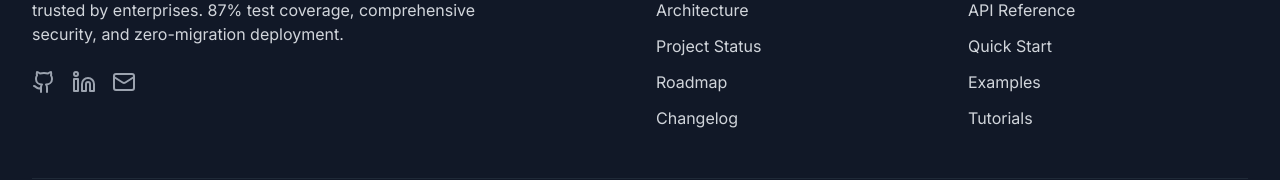
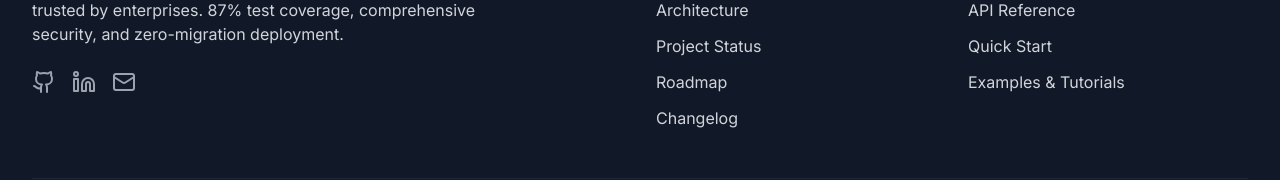
Before and after one commit to altus4/website, a Vue app: page / in a window 1280 px wide. Shown: the part 4873-5053 px from the top of the page. Built offline with nearby package versions, Linux system fonts and the light colour scheme.

Commit message:
Consolidate Examples and Tutorials link in FooterSection.vue for improved clarity and navigation.

```diff
--- a/src/components/FooterSection.vue
+++ b/src/components/FooterSection.vue
@@ -45,8 +45,7 @@
             <a href="https://github.com/altus4/core#readme" target="_blank" rel="noopener noreferrer" class="block text-gray-300 hover:text-white transition-colors">Documentation</a>
             <a href="https://github.com/altus4/core/tree/main/docs/api" target="_blank" rel="noopener noreferrer" class="block text-gray-300 hover:text-white transition-colors">API Reference</a>
             <a href="https://github.com/altus4/core/tree/main/docs/setup" target="_blank" rel="noopener noreferrer" class="block text-gray-300 hover:text-white transition-colors">Quick Start</a>
-            <a href="https://github.com/altus4/core/tree/main/docs/examples" target="_blank" rel="noopener noreferrer" class="block text-gray-300 hover:text-white transition-colors">Examples</a>
-            <a href="https://github.com/altus4/core/tree/main/docs/development" target="_blank" rel="noopener noreferrer" class="block text-gray-300 hover:text-white transition-colors">Tutorials</a>
+            <a href="https://github.com/altus4/core/tree/main/docs/examples" target="_blank" rel="noopener noreferrer" class="block text-gray-300 hover:text-white transition-colors">Examples & Tutorials</a>
           </div>
         </div>
       </div>
```
